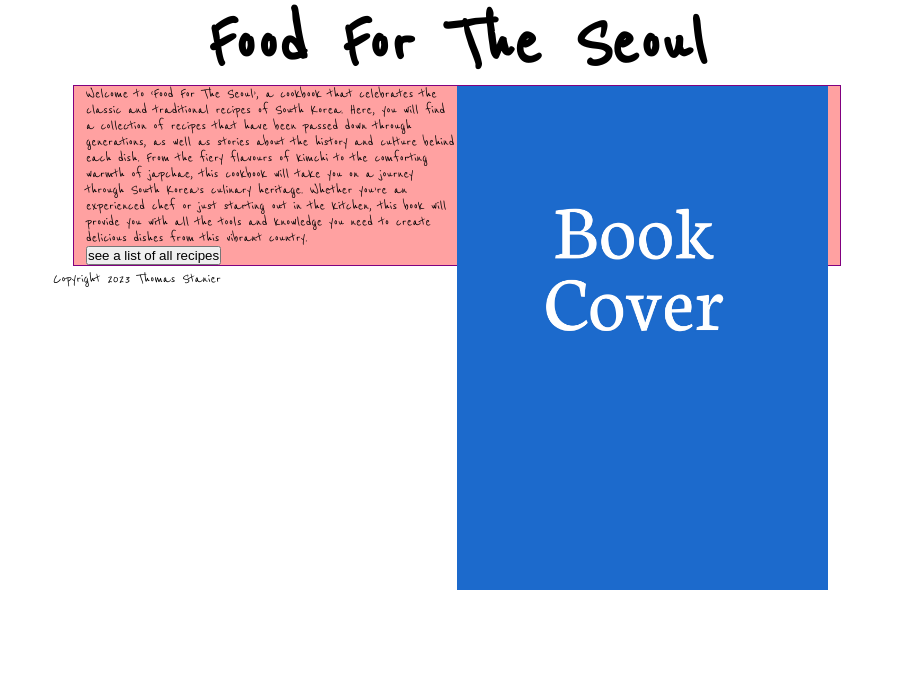
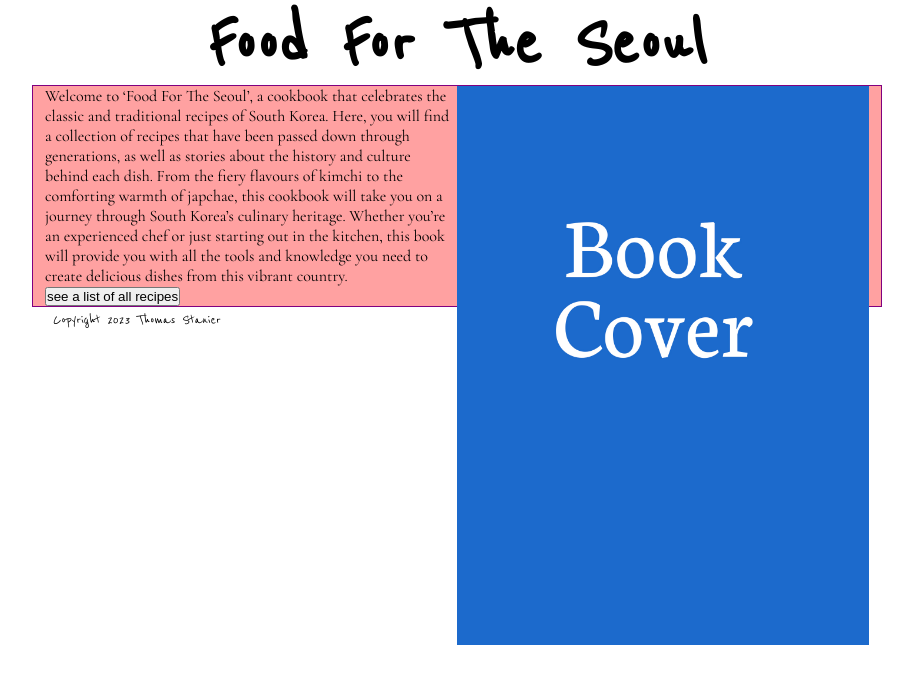
Before and after one commit to tomstanier/tomrecipes, a Jekyll site: the page built from home/index.md, in a window 1280 px wide. Shown: the top 684 px of the page, without its empty margins (183-1096 px from the left). Built offline with Jekyll 4.4.1, drawn with Linux system fonts in a browser that asks for light colours.

Commit message:
Update recipes.css

```diff
--- a/styles/recipes.css
+++ b/styles/recipes.css
@@ -1,7 +1,7 @@
 /*! CSS bare bones for recipes site */
 
   @import url('https://fonts.googleapis.com/css2?family=Reenie+Beanie&display=swap');
-
+  @import url('https://fonts.googleapis.com/css2?family=Cormorant+Garamond:ital,wght@0,300;0,400;0,500;0,600;0,700;1,300;1,400;1,500;1,600;1,700&display=swap');
 
 
  html {
@@ -21,7 +21,7 @@
 
 body{
 
-   font-family: 'Reenie Beanie', cursive;}
+  font-family: 'Cormorant Garamond', serif;}
 
 body{ background-color: rgb(255, 255, 255);}
 
@@ -37,7 +37,7 @@ font-family: 'Reenie Beanie', cursive;
 text-align: left;}
 
 main{
-  width: 60%;
+  width: 70%;
   max-width: 850px;
   border:1px solid purple;
   padding: 0 12px 0 12px;
@@ -57,7 +57,7 @@ margin-left: 20px;}
 .branding{font-size: 40px;}
 
 .caption{ float:right;
-width:60%;
+width:52%;
 font-size: .8em;}
 
 footer{text-align: center;
@@ -65,6 +65,7 @@ padding-block: 5px;
 font-family: 'Reenie Beanie', cursive;
 font-size: 12;}
 
+
 a:link    { color: rgb(0, 0, 0); text-decoration: none; }
 a:visited { color: rgb(0, 0, 0); text-decoration: none; }
 a:hover   { color: rgb(0, 0, 0); text-decoration: none; }
```
